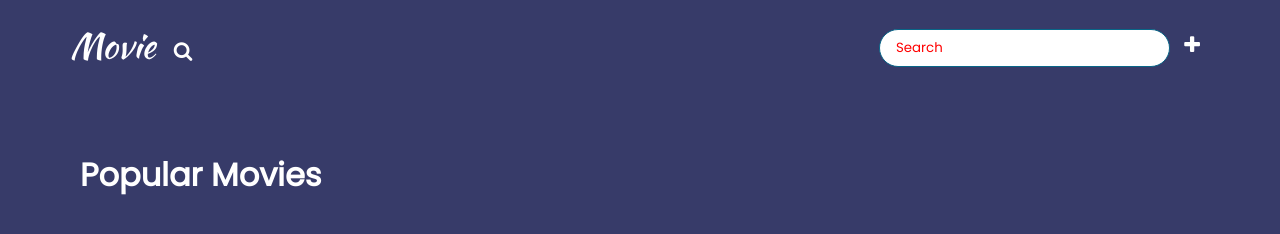
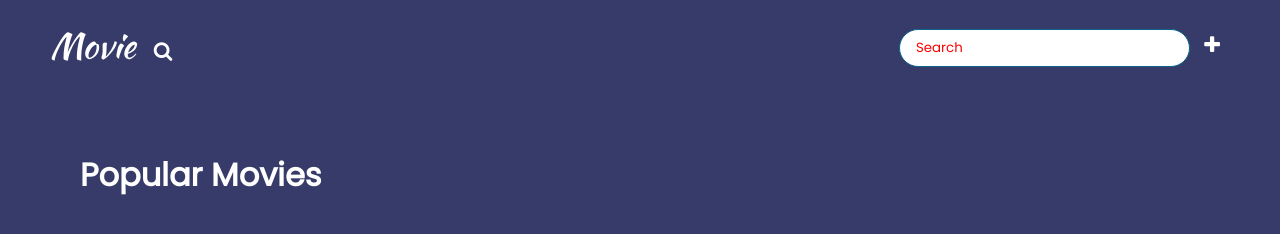
Before and after one commit to DamilareRichard/Movie-app, a plain HTML site: page index.html in a window 1280 px wide. Drawn offline with Linux system fonts and the light colour scheme; some packages are replaced by stand-ins of ours; no server answers; a script that the page names is missing.

Commit message:
Add files via upload

```diff
--- a/styles.css
+++ b/styles.css
@@ -25,8 +25,9 @@ main{
 	display: flex;
 	flex-wrap: wrap;
 	justify-content: space-between;
+	flex-direction: row;
 	align-items: center;
-	padding: 20px 50px 0 50px;
+	padding: 20px 30px 0 30px;
 	margin: 0 20px;
 	color: #fff;
 }
```
